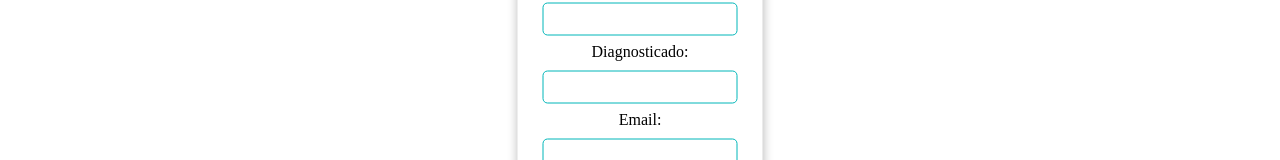
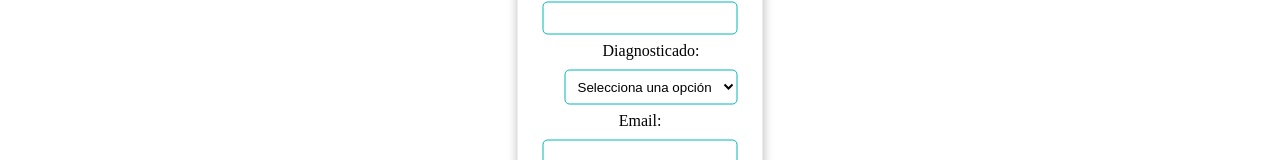
Before and after one commit to angylearns/oviva_care, a React (Vite) app in the folder HolisticFront/: page / in a window 1280 px wide. Both pictures are taken after a click on the button "Agregar Usuario". Shown: the part 408-568 px from the top of the page. Built offline with nearby package versions, Linux system fonts and the light colour scheme; no server answers.

Commit message:
component addPerson work correctly

```diff
--- a/HolisticFront/src/components/adminPerson/AddPerson.jsx
+++ b/HolisticFront/src/components/adminPerson/AddPerson.jsx
@@ -5,6 +5,7 @@ import "./addPerson.css";
 function AddPerson({ onClose }) {
 
     const [customersGlobal, setCustomersGlobal] = useState([]);
+    const [updatePage, setUpdatePage] = useState();
 
     const [formData, setFormData] = useState({
         id_person: "",
@@ -17,15 +18,15 @@ function AddPerson({ onClose }) {
         // username: "",
     });
 
-    const handleFieldChange = (e) => {
-        const { name, value } = e.target;
-        setFila(customers[index]);
-        setFormData({ ...formData, [name]: value });
-    };
+    // const handleFieldChange = (e) => {
+    //     const { name, value } = e.target;
+    //     setFila(customers[index]);
+    //     setFormData({ ...formData, [name]: value });
+    // };
 
-    const handleInputChange = (newValue, index, field) => {
-        customersGlobal[index][field] = newValue;
-    };
+    // const handleInputChange = (newValue, index, field) => {
+    //     customersGlobal[index][field] = newValue;
+    // };
 
     const handleChange = (e) => {
         const { name, value } = e.target;
@@ -35,7 +36,6 @@ function AddPerson({ onClose }) {
     async function postPerson(formData) {
         const user1 = {
             id_person: "",
-            user_name: formData.username,
             first_name: formData.first_name,
             last_name: formData.last_name,
             birth_date: formData.birth_date,
@@ -54,7 +54,10 @@ function AddPerson({ onClose }) {
     const handleSubmit = async (e) => {
         e.preventDefault();
         console.log(formData);
-        await postUsers(formData);
+        // await postUsers(formData);
+        postPerson(formData);
+
+
         setUpdatePage((prevState) => !prevState);
         setFormData({
             id_person: "",
@@ -71,7 +74,7 @@ function AddPerson({ onClose }) {
 
     return (
         <div className="postContainer" style={{ position: 'fixed', top: '50%', left: '50%', transform: 'translate(-50%, -50%)', padding: '20px', boxShadow: '0 0 10px rgba(0, 0, 0, 0.3)' }} >
-             <img src="https://i.postimg.cc/6QBym64B/close-Green.png" alt="Cerrar" style={{ position: 'absolute', top: '10px', right: '10px', cursor: 'pointer'}} onClick={onClose} />
+            <img src="https://i.postimg.cc/6QBym64B/close-Green.png" alt="Cerrar" style={{ position: 'absolute', top: '10px', right: '10px', cursor: 'pointer' }} onClick={onClose} />
             <form onSubmit={handleSubmit}>
                 <div className="formContentA">
                     <div className="groupForm1">
@@ -83,6 +86,7 @@ function AddPerson({ onClose }) {
                                 value={formData.first_name}
                                 onChange={handleChange}
                                 required
+                                className="inputF"
                             />
                         </div>
                         <div className="smallDiv">
@@ -93,6 +97,7 @@ function AddPerson({ onClose }) {
                                 value={formData.last_name}
                                 onChange={handleChange}
                                 required
+                                className="inputF"
                             />
                         </div>
                         <div className="smallDiv">
@@ -103,6 +108,7 @@ function AddPerson({ onClose }) {
                                 value={formData.birth_date}
                                 onChange={handleChange}
                                 required
+                                className="inputF"
                             />
                         </div>
                         <div className="smallDiv">
@@ -113,17 +119,30 @@ function AddPerson({ onClose }) {
                                 value={formData.country}
                                 onChange={handleChange}
                                 required
+                                className="inputF"
                             />
                         </div>
                         <div className="smallDiv">
                             <label className="labelStyle"> Diagnosticado: </label>
-                            <input
+                            {/* <input
                                 type="text"
                                 name="diagnosed"
                                 value={formData.diagnosed}
                                 onChange={handleChange}
                                 required
-                            />
+                                className="inputF"
+                            /> */}
+                            <select
+                                name="diagnosed"
+                                value={formData.diagnosed}
+                                onChange={handleChange}
+                                required
+                                className="inputF"
+                            >
+                                <option value="">Selecciona una opción </option>
+                                <option value="option1">si</option>
+                                <option value="option2">No</option>
+                            </select>
                         </div>
                         <div className="smallDiv">
                             <label className="labelStyle">Email:</label>
@@ -133,6 +152,7 @@ function AddPerson({ onClose }) {
                                 value={formData.email}
                                 onChange={handleChange}
                                 required
+                                className="inputF"
                             />
                         </div>
                         <div className="buttonAdd">
--- a/HolisticFront/src/components/adminPerson/AdminPerson.jsx
+++ b/HolisticFront/src/components/adminPerson/AdminPerson.jsx
@@ -2,6 +2,7 @@ import React, { useEffect, useState } from "react";
 import { personService } from '../../services/personService'
 import "./adminPerson.css";
 import AddPerson from "./AddPerson";
+
 
 function AdminPerson() {
     const [editMode, setEditMode] = useState(false);
@@ -99,10 +100,7 @@ function AdminPerson() {
         });
     };
 
-    //   useEffect(() => {
-    //     setCustomersGlobal(customers);
-    //     setFila(customers);
-    //   }, []);
+
     useEffect(() => {
         async function fetchUsers() {
             try {
--- a/HolisticFront/src/components/adminPerson/addPerson.css
+++ b/HolisticFront/src/components/adminPerson/addPerson.css
@@ -11,7 +11,7 @@
     background-color:white;
   }
 
-  input {
+  .inputF {
     background-color: rgb(255, 255, 255);
     border: 1px solid #00B6B9;
     padding: 8px;
@@ -19,11 +19,11 @@
     margin: 5px;
   }
 
-  input:hover {
+  .inputF:hover {
     background-color: #00B6B9;
   }
 
-  input:focus {
+  .inputF:focus {
     background-color: #00b6b92d;
   }
 
--- a/HolisticFront/src/components/formContact/FormContact.jsx
+++ b/HolisticFront/src/components/formContact/FormContact.jsx
@@ -44,12 +44,13 @@ function FormContact() {
                 <form id="form" onSubmit={handleSubmit}>
                     <div className="field">
                         <label htmlFor="emailjs_name">Nombre</label>
-                        <input type="text" name="emailjs_name" id="emailjs_name" required />
+                        <input type="text" className="inputField" name="emailjs_name" id="emailjs_name" required />
                     </div>
                     <div className="field">
                         <label htmlFor="emailjs_email">Email</label>
                         <input
                             type="text"
+                            className="inputField"
                             name="emailjs_email"
                             id="emailjs_email"
                             value={email}
@@ -60,7 +61,7 @@ function FormContact() {
                     </div>
                     <div className="field">
                         <label htmlFor="emailjs_message">Mensaje</label>
-                        <textarea id="emailjs_message" name="emailjs_message" maxLength="300"></textarea>
+                        <textarea id="emailjs_message" className="inputField" name="emailjs_message" maxLength="300"></textarea>
                     </div>
 
                     <input type="submit" id="button" value="Send Email" />
--- a/HolisticFront/src/components/formContact/formContact.css
+++ b/HolisticFront/src/components/formContact/formContact.css
@@ -23,11 +23,15 @@
     display: block;
     padding: 6px 30px;
     font-size: 14px;
-    background-color: #D9ECEA;
+    background-color: #ffffff;
     color: #000000;
     border: none;
     border-radius: 15px;
 
+  }
+
+  .inputField{
+    background-color: white;
   }
 
   .field textarea{
--- a/HolisticFront/src/services/personService.js
+++ b/HolisticFront/src/services/personService.js
@@ -21,10 +21,10 @@ export const personService = {
         }
     },
 
-    async postUser(userPerson) {
+    async postPerson(userPerson) {
         try {
             let user2 = JSON.stringify(userPerson)
-            let response = await apiClient.post("/person", user2);
+            let response = await apiClient.post("/person/post", user2);
             return response.data;
         } catch (error) {
             console.error("Error al insertar datos:", error);
```
